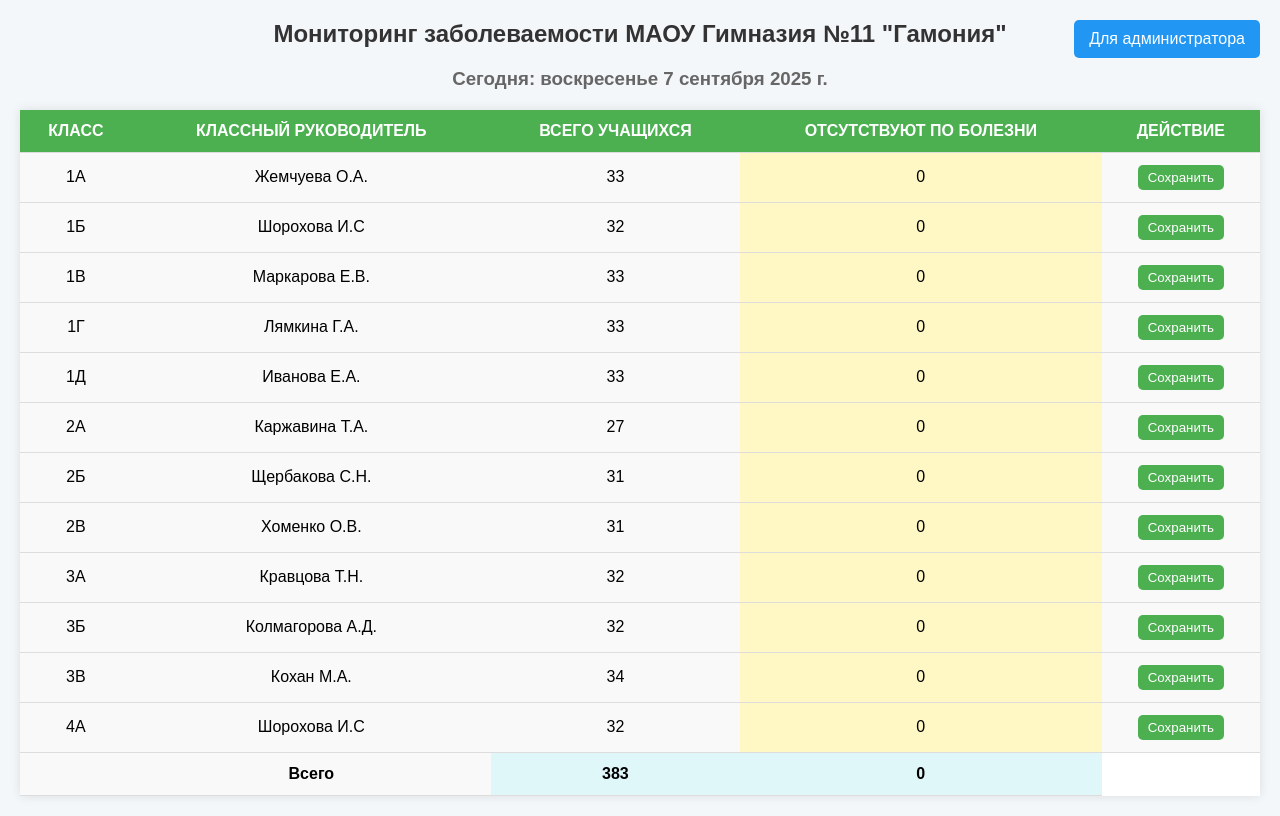
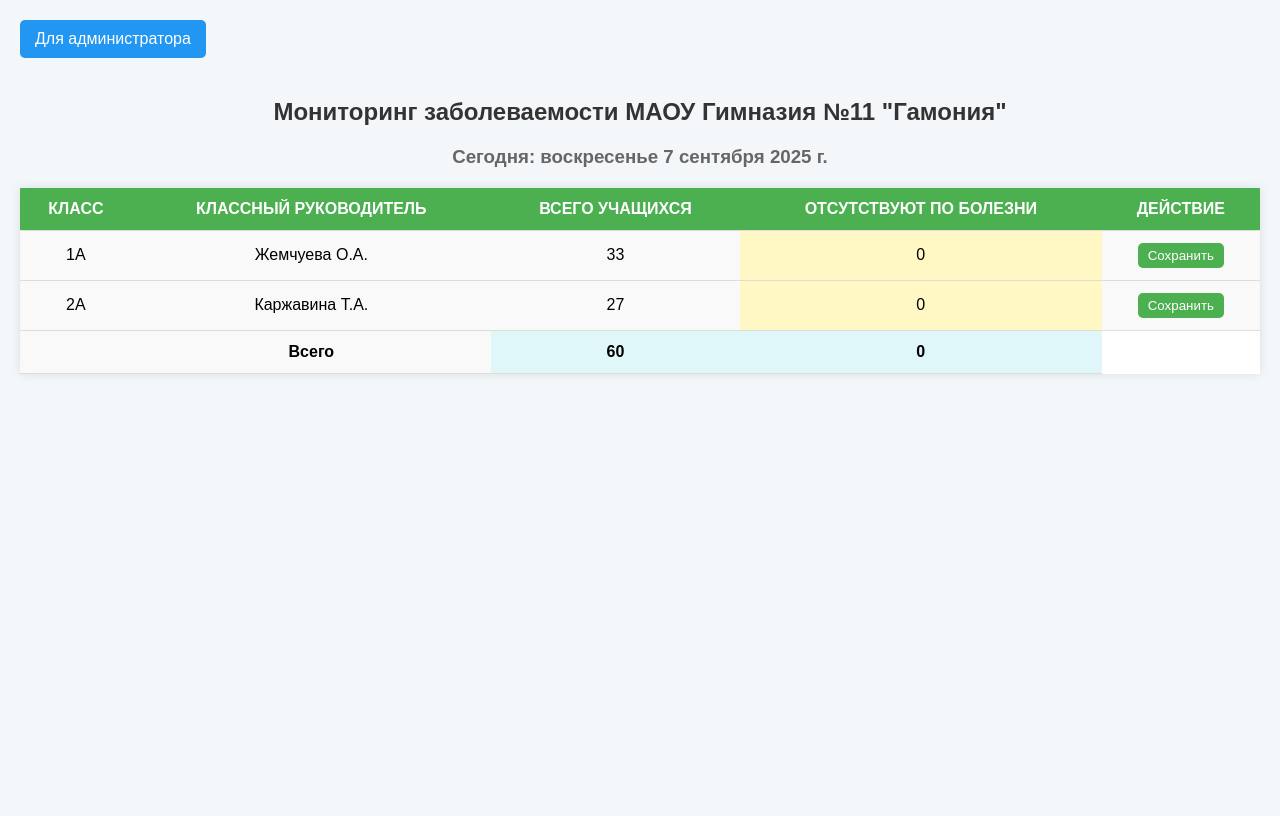
Before and after one commit to aleksandrkoshelev2000-cpu/monitoring.gitHub.io, a plain HTML site: page index.html in a window 1280 px wide. Drawn offline with Linux system fonts and the light colour scheme.

Commit message:
index.html

```diff
--- a/index.html
+++ b/index.html
@@ -22,9 +22,6 @@
         }
 
         .admin-button {
-            position: fixed; /* Фиксированное положение */
-            top: 20px;
-            right: 20px;
             padding: 10px 15px;
             background-color: #2196F3;
             color: white;
@@ -32,11 +29,25 @@
             border-radius: 5px;
             cursor: pointer;
             font-size: 16px;
-            z-index: 1000; /* Обеспечение того, чтобы кнопка была поверх других элементов */
+            margin-bottom: 20px; /* Добавляем отступ снизу для лучшего отображения */
         }
 
         .admin-button:hover {
             background-color: #1976D2;
+        }
+
+        .confirm-button {
+            margin-top: 10px;
+            padding: 10px 15px;
+            background-color: #f44336; /* Красный цвет для кнопки очистки */
+            color: white;
+            border: none;
+            border-radius: 5px;
+            cursor: pointer;
+        }
+
+        .confirm-button:hover {
+            background-color: #d32f2f;
         }
 
         table {
@@ -128,6 +139,7 @@ document.write(day[d.getDay()] + " " + d.getDate() + " " + month[d.getMonth()] +
     <th>Отсутствуют по болезни</th>
     <th>Действие</th>
   </tr>
+  <!-- Пример классов -->
   <tr>
     <td>1А</td>
     <td>Жемчуева О.А.</td>
@@ -136,81 +148,11 @@ document.write(day[d.getDay()] + " " + d.getDate() + " " + month[d.getMonth()] +
     <td><button class="save-button" onclick="saveData('1А', this)">Сохранить</button></td>
   </tr>
   <tr>
-    <td>1Б</td>
-    <td>Шорохова И.С</td>
-    <td>32</td>
-    <td contenteditable="true" data-class="1Б" onblur="calculateSums()" id="absent-1Б">0</td>
-    <td><button class="save-button" onclick="saveData('1Б', this)">Сохранить</button></td>
-  </tr>
-  <tr>
-    <td>1В</td>
-    <td>Маркарова Е.В.</td>
-    <td>33</td>
-    <td contenteditable="true" data-class="1В" onblur="calculateSums()" id="absent-1В">0</td>
-    <td><button class="save-button" onclick="saveData('1В', this)">Сохранить</button></td>
-  </tr>
-  <tr>
-    <td>1Г</td>
-    <td>Лямкина Г.А.</td>
-    <td>33</td>
-    <td contenteditable="true" data-class="1Г" onblur="calculateSums()" id="absent-1Г">0</td>
-    <td><button class="save-button" onclick="saveData('1Г', this)">Сохранить</button></td>
-  </tr>
-  <tr>
-    <td>1Д</td>
-    <td>Иванова Е.А.</td>
-    <td>33</td>
-    <td contenteditable="true" data-class="1Д" onblur="calculateSums()" id="absent-1Д">0</td>
-    <td><button class="save-button" onclick="saveData('1Д', this)">Сохранить</button></td>
-  </tr>
-  <tr>
     <td>2А</td>
     <td>Каржавина Т.А.</td>
     <td>27</td>
     <td contenteditable="true" data-class="2А" onblur="calculateSums()" id="absent-2А">0</td>
     <td><button class="save-button" onclick="saveData('2А', this)">Сохранить</button></td>
-  </tr>
-  <tr>
-    <td>2Б</td>
-    <td>Щербакова С.Н.</td>
-    <td>31</td>
-    <td contenteditable="true" data-class="2Б" onblur="calculateSums()" id="absent-2Б">0</td>
-    <td><button class="save-button" onclick="saveData('2Б', this)">Сохранить</button></td>
-  </tr>
-  <tr>
-    <td>2В</td>
-    <td>Хоменко О.В.</td>
-    <td>31</td>
-    <td contenteditable="true" data-class="2В" onblur="calculateSums()" id="absent-2В">0</td>
-    <td><button class="save-button" onclick="saveData('2В', this)">Сохранить</button></td>
-  </tr>
-  <tr>
-    <td>3А</td>
-    <td>Кравцова Т.Н.</td>
-    <td>32</td>
-    <td contenteditable="true" data-class="3А" onblur="calculateSums()" id="absent-3А">0</td>
-    <td><button class="save-button" onclick="saveData('3А', this)">Сохранить</button></td>
-  </tr>
-  <tr>
-    <td>3Б</td>
-    <td>Колмагорова А.Д.</td>
-    <td>32</td>
-    <td contenteditable="true" data-class="3Б" onblur="calculateSums()" id="absent-3Б">0</td>
-    <td><button class="save-button" onclick="saveData('3Б', this)">Сохранить</button></td>
-  </tr>
-  <tr>
-    <td>3В</td>
-    <td>Кохан М.А.</td>
-    <td>34</td>
-    <td contenteditable="true" data-class="3В" onblur="calculateSums()" id="absent-3В">0</td>
-    <td><button class="save-button" onclick="saveData('3В', this)">Сохранить</button></td>
-  </tr>
-  <tr>
-    <td>4А</td>
-    <td>Шорохова И.С</td>
-    <td>32</td>
-    <td contenteditable="true" data-class="4А" onblur="calculateSums()" id="absent-4А">0</td>
-    <td><button class="save-button" onclick="saveData('4А', this)">Сохранить</button></td>
   </tr>
   <tr>
     <td></td>
@@ -243,17 +185,40 @@ function openAdminPage() {
     const password = prompt("Введите пароль для доступа к странице администратора:");
     if (password === "admin123") { // Замените "admin123" на ваш желаемый пароль
         alert("Добро пожаловать, администратор!");
-        // Открытие новой страницы
-        // window.location.href = "admin_page.html"; // Ссылка на страницу администратора
+        promptClearForm(); // Запрос на подтверждение очистки формы
     } else {
         alert("Неверный пароль!");
     }
 }
 
+function promptClearForm() {
+    const confirmation = confirm("Вы хотите очистить форму?");
+    if (confirmation) {
+        clearForm(); // Вызываем функцию очистки формы
+        localStorage.removeItem('classData'); // Удаляем данные из localStorage
+    }
+}
+
+function clearForm() {
+    const table = document.getElementById('mainTab');
+    const rows = table.getElementsByTagName('tr');
+
+    for (let i = 1; i < rows.length - 1; i++) { // Пропускаем заголовок и итоговую строку
+        const absentCell = rows[i].cells[3];
+        absentCell.innerText = '0'; // Сбрасываем значение отсутствующих
+    }
+    calculateSums(); // Пересчитываем итоги
+}
+
 function saveData(className, button) {
     const absentCount = document.getElementById(`absent-${className}`).innerText;
     if (absentCount) {
-        localStorage.setItem(className, absentCount);
+        // Получаем данные из localStorage
+        let classData = JSON.parse(localStorage.getItem('classData')) || {};
+
+        // Сохраняем текущие данные
+        classData[className] = absentCount;
+        localStorage.setItem('classData', JSON.stringify(classData));
 
         // Меняем текст и цвет кнопки
         button.innerText = "СОХРАНЕНО";
@@ -266,13 +231,14 @@ function saveData(className, button) {
 }
 
 function loadSavedData() {
-    const classes = ["1А", "1Б", "1В", "1Г", "1Д", "2А", "2Б", "2В", "3А", "3Б", "3В", "4А"];
-    classes.forEach(className => {
-        const savedData = localStorage.getItem(className);
-        if (savedData) {
-            document.getElementById(`absent-${className}`).innerText = savedData;
+    const classData = JSON.parse(localStorage.getItem('classData')) || {};
+
+    for (const [className, absentCount] of Object.entries(classData)) {
+        const absentCell = document.getElementById(`absent-${className}`);
+        if (absentCell) {
+            absentCell.innerText = absentCount; // Загружаем сохранённые данные
         }
-    });
+    }
 }
 
 // Загрузка сохранённых данных при инициализации страницы
```
